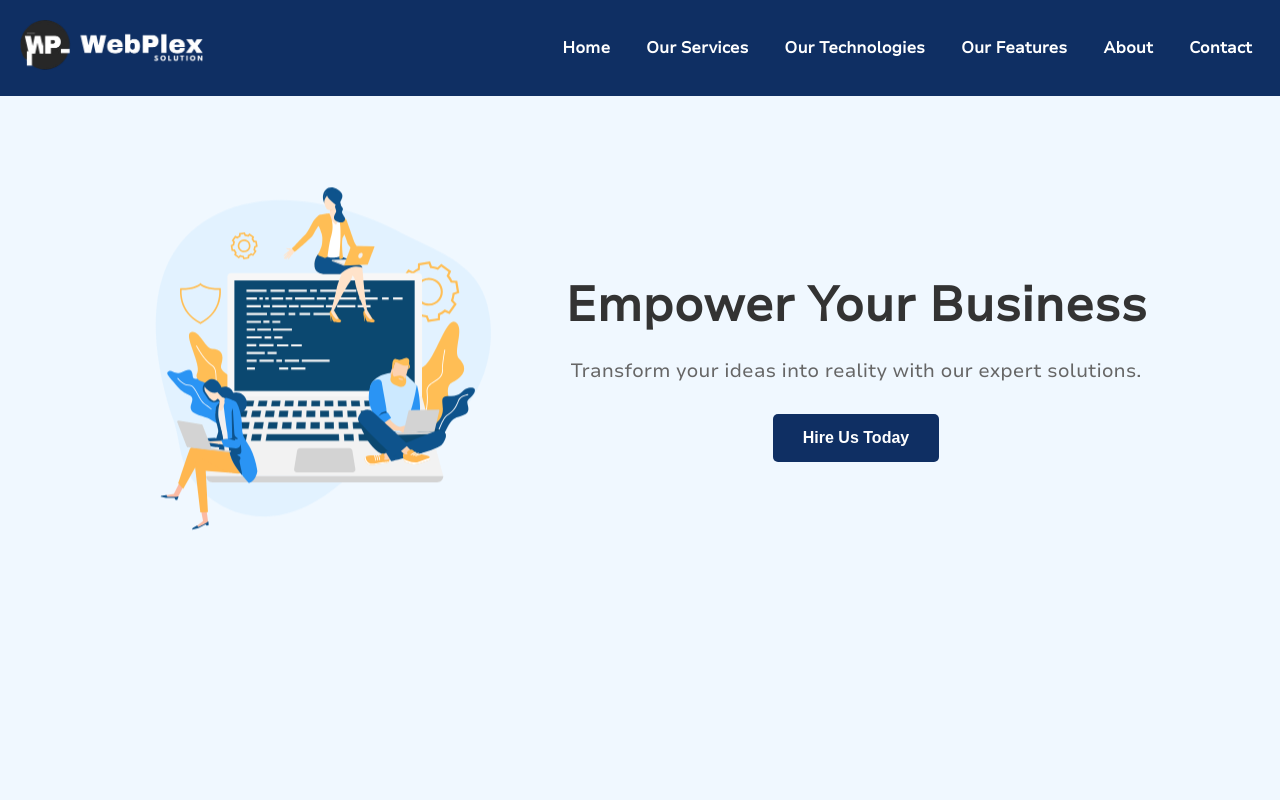
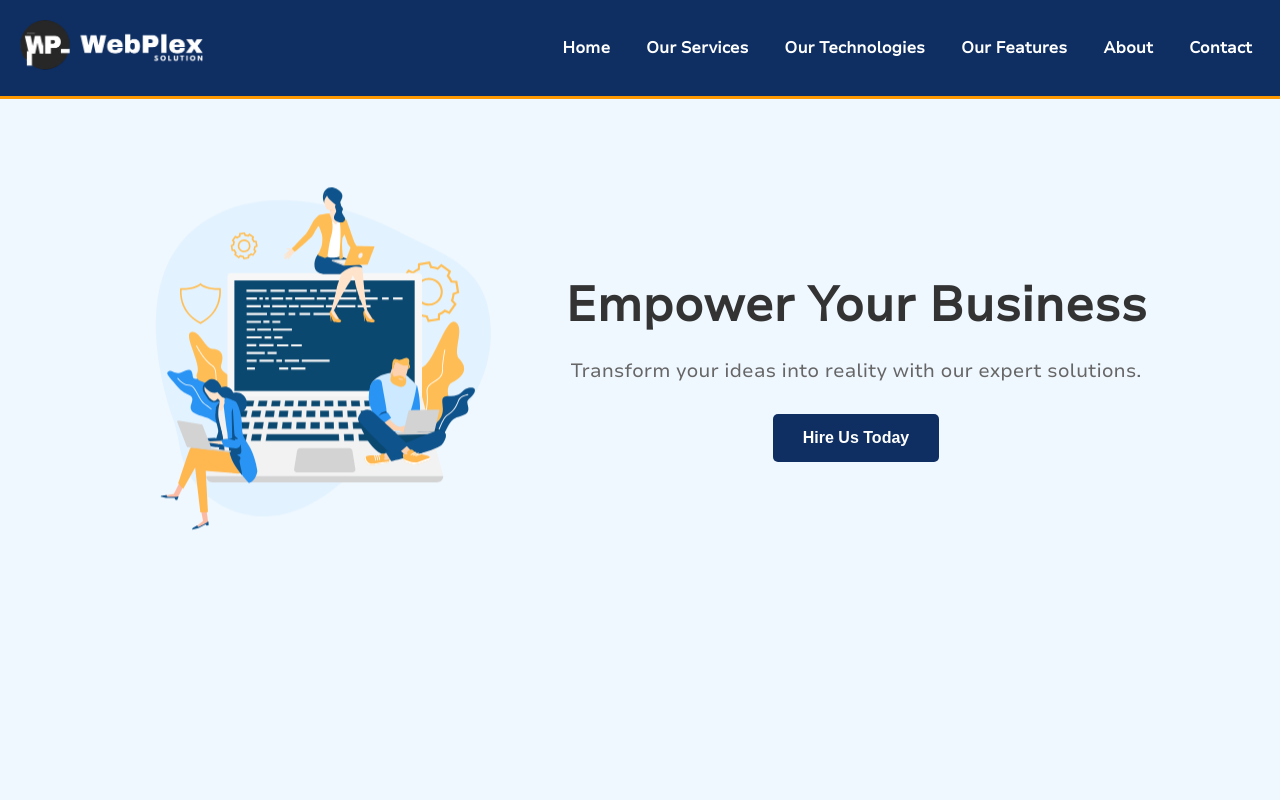
Before and after one commit to WebPlexSolution/WebPlex-Solution, a plain HTML site: page index.html in a window 1280 px wide. Shown: the top 800 px of the page. Drawn offline with Linux system fonts and the light colour scheme.

Commit message:
Add files via upload

```diff
--- a/assets/Header.css
+++ b/assets/Header.css
@@ -4,6 +4,7 @@
   justify-content: space-between;
   padding: 20px 20px;
   background-color: #0f2f63;
+  border-bottom: 3px solid #ff9900; /* Stylish top border */
   align-items: center;
   position: fixed;
   top: 0;
```
